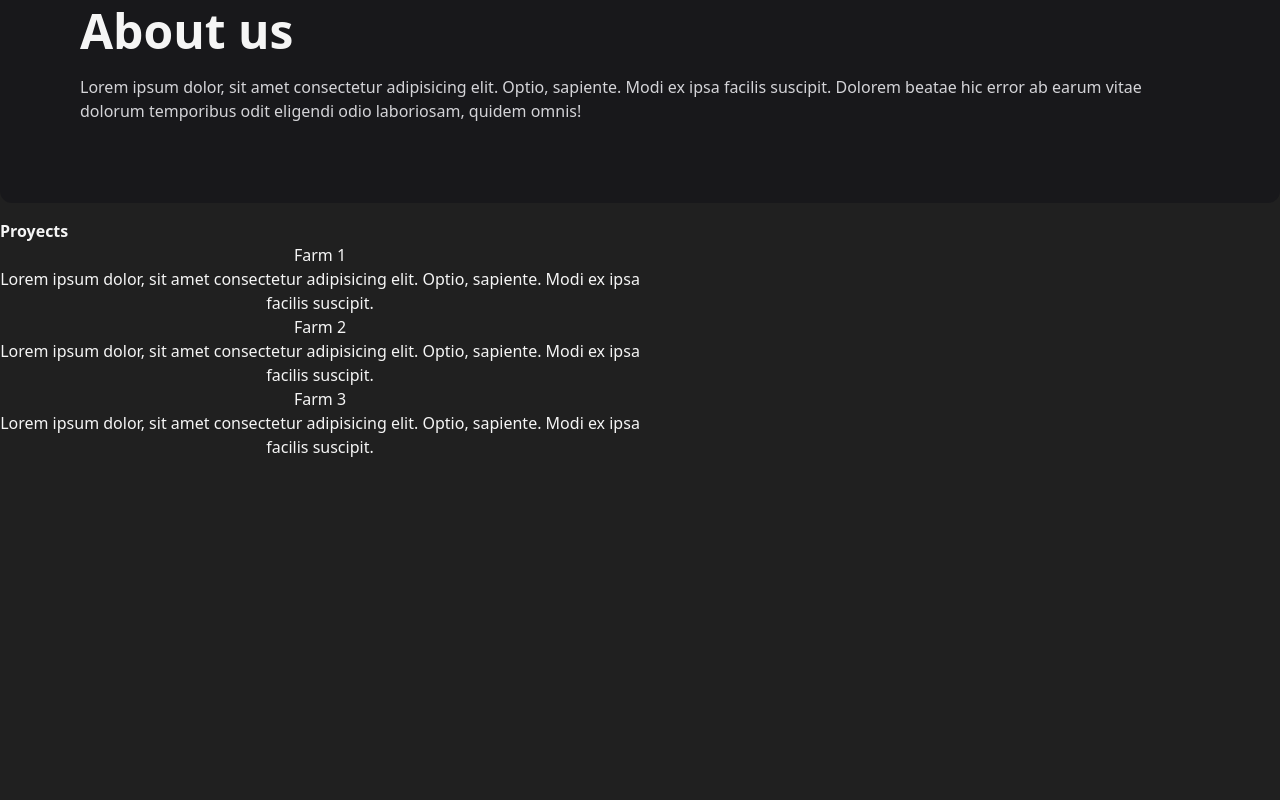
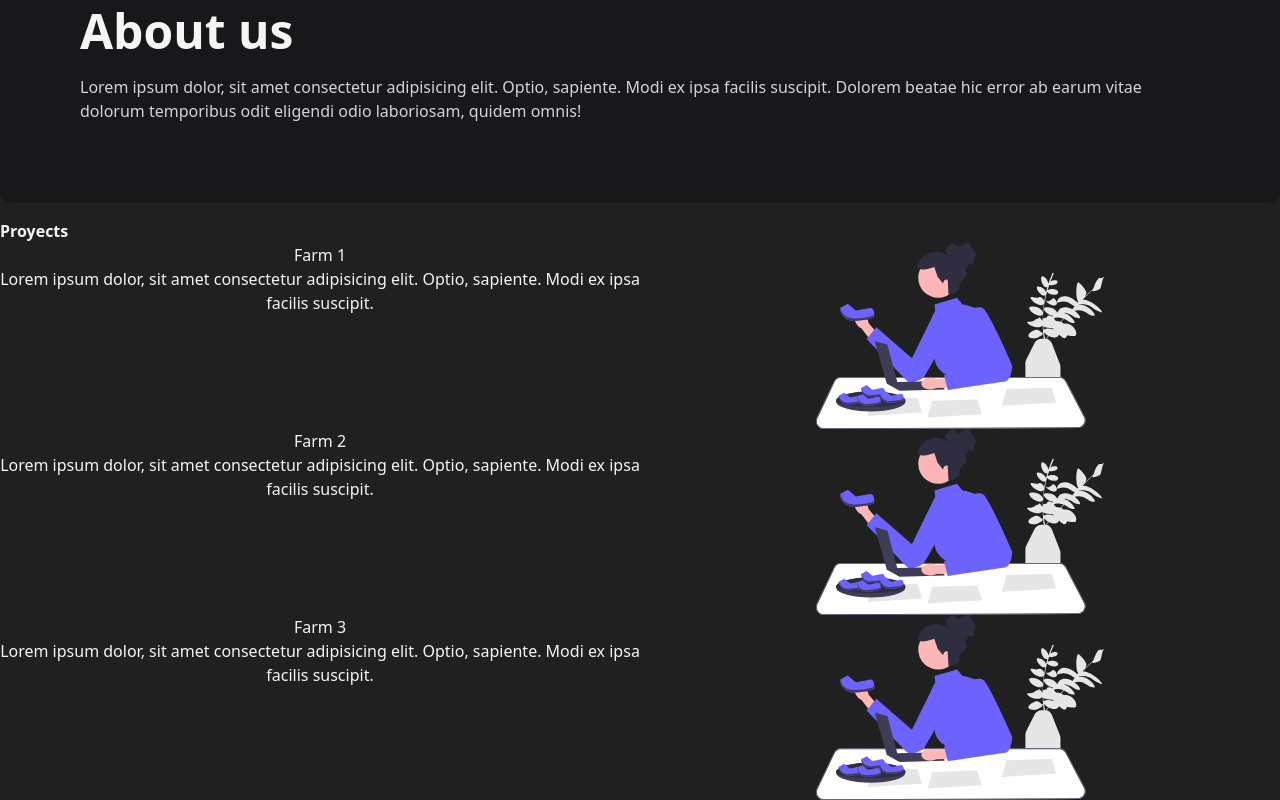
Before and after one commit to harry18121911/AstroDist, a plain HTML site: page index.html in a window 1280 px wide. Shown: the part 1189-1989 px from the top of the page. Before the commit the page ends 1648 px from the top, so only its background shows below. Drawn offline with Linux system fonts and the light colour scheme.

Commit message:
Correcion imagen

```diff
--- a/index.html
+++ b/index.html
@@ -77,7 +77,7 @@
             <p>Lorem ipsum dolor, sit amet consectetur adipisicing elit. Optio, sapiente. Modi ex ipsa facilis suscipit.</p>
         </div>
         <div class="flex-1">
-            <img class="w-72  m-auto" src="images/snack.svg" alt="">
+            <img class="w-72  m-auto" src="snack.svg" alt="">
         </div>
     </div><div class="flex text-center">
         <div class="flex-1">
@@ -85,7 +85,7 @@
             <p>Lorem ipsum dolor, sit amet consectetur adipisicing elit. Optio, sapiente. Modi ex ipsa facilis suscipit.</p>
         </div>
         <div class="flex-1">
-            <img class="w-72  m-auto" src="images/snack.svg" alt="">
+            <img class="w-72  m-auto" src="snack.svg" alt="">
         </div>
     </div><div class="flex text-center">
         <div class="flex-1">
@@ -93,7 +93,7 @@
             <p>Lorem ipsum dolor, sit amet consectetur adipisicing elit. Optio, sapiente. Modi ex ipsa facilis suscipit.</p>
         </div>
         <div class="flex-1">
-            <img class="w-72  m-auto" src="images/snack.svg" alt="">
+            <img class="w-72  m-auto" src="snack.svg" alt="">
         </div>
     </div>
 
```
